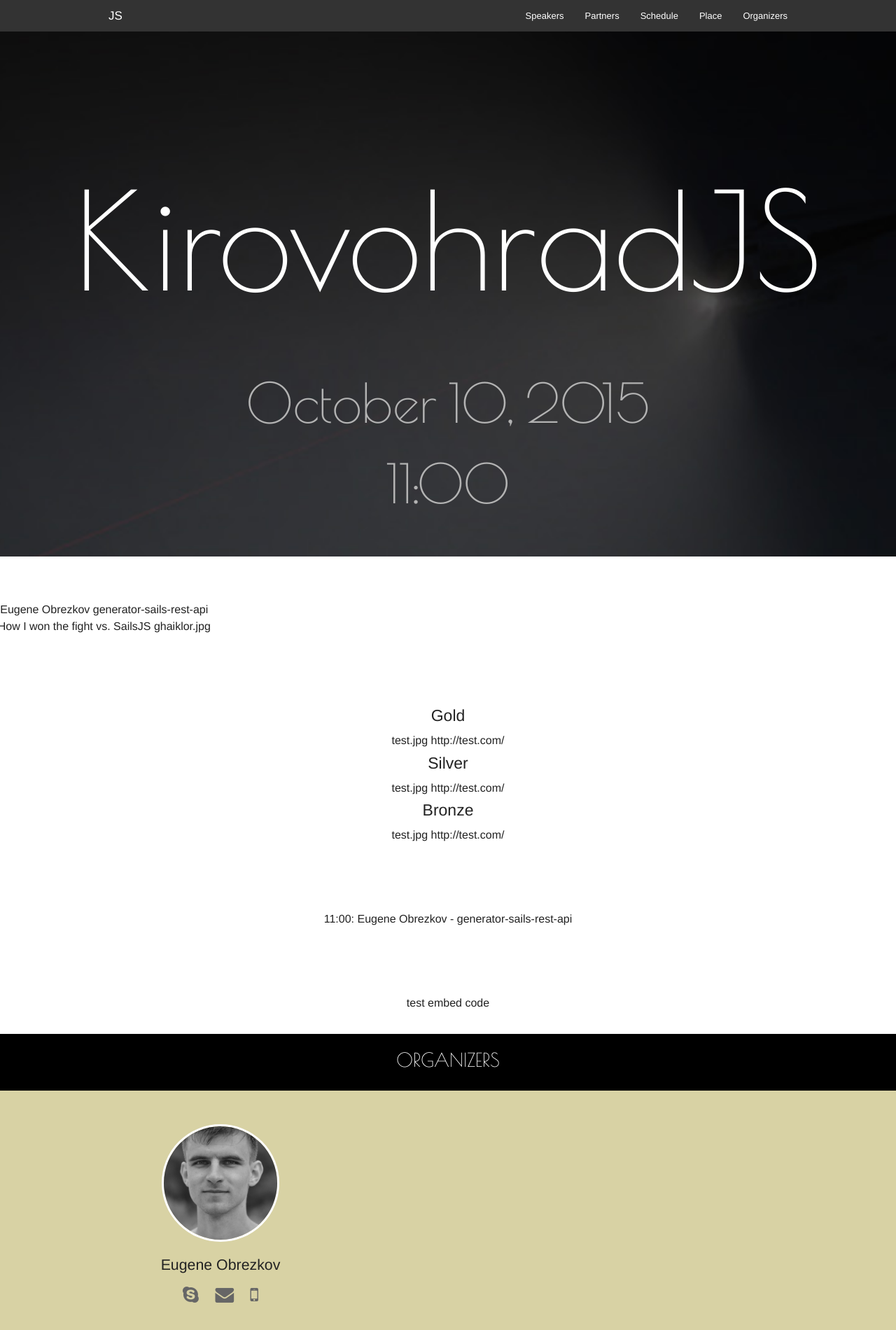
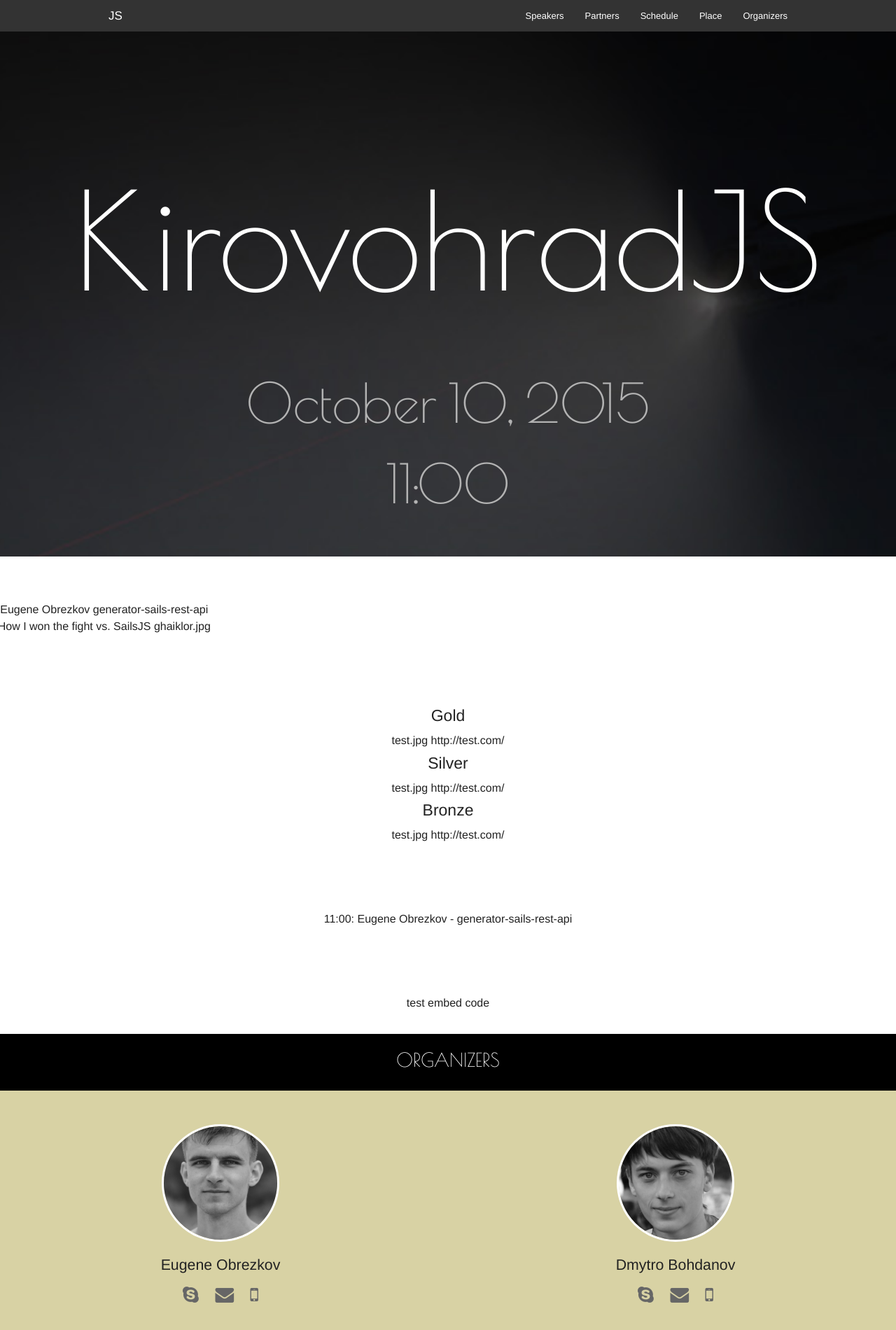
Before and after one commit to ghaiklor/kirovohradjs.com, a Jekyll site: the page built from index.html, in a window 1280 px wide. Shown: the top 1900 px of the page at 70% size. Built offline with Jekyll 4.4.1, drawn with Linux system fonts in a browser that asks for light colours.

Commit message:
Add Bohdanov to organizers list

```diff
--- a/_data/2015_10.yml
+++ b/_data/2015_10.yml
@@ -9,6 +9,11 @@ organizers:
     skype: "ghaiklor"
     email: "ghaiklor@gmail.com"
     mobile: "+380502266791"
+  - name: "Dmytro Bohdanov"
+    photo: "dmytro.bohdanov.jpg"
+    skype: "dmytro.bohdanov"
+    email: "dmytro.bohdanov@gmail.com"
+    mobile: "+380954650411"
 partners:
   gold:
     - logo: test.jpg
```
Also changed, not shown: assets/img/organizers/dmytro.bohdanov.jpg (added).
